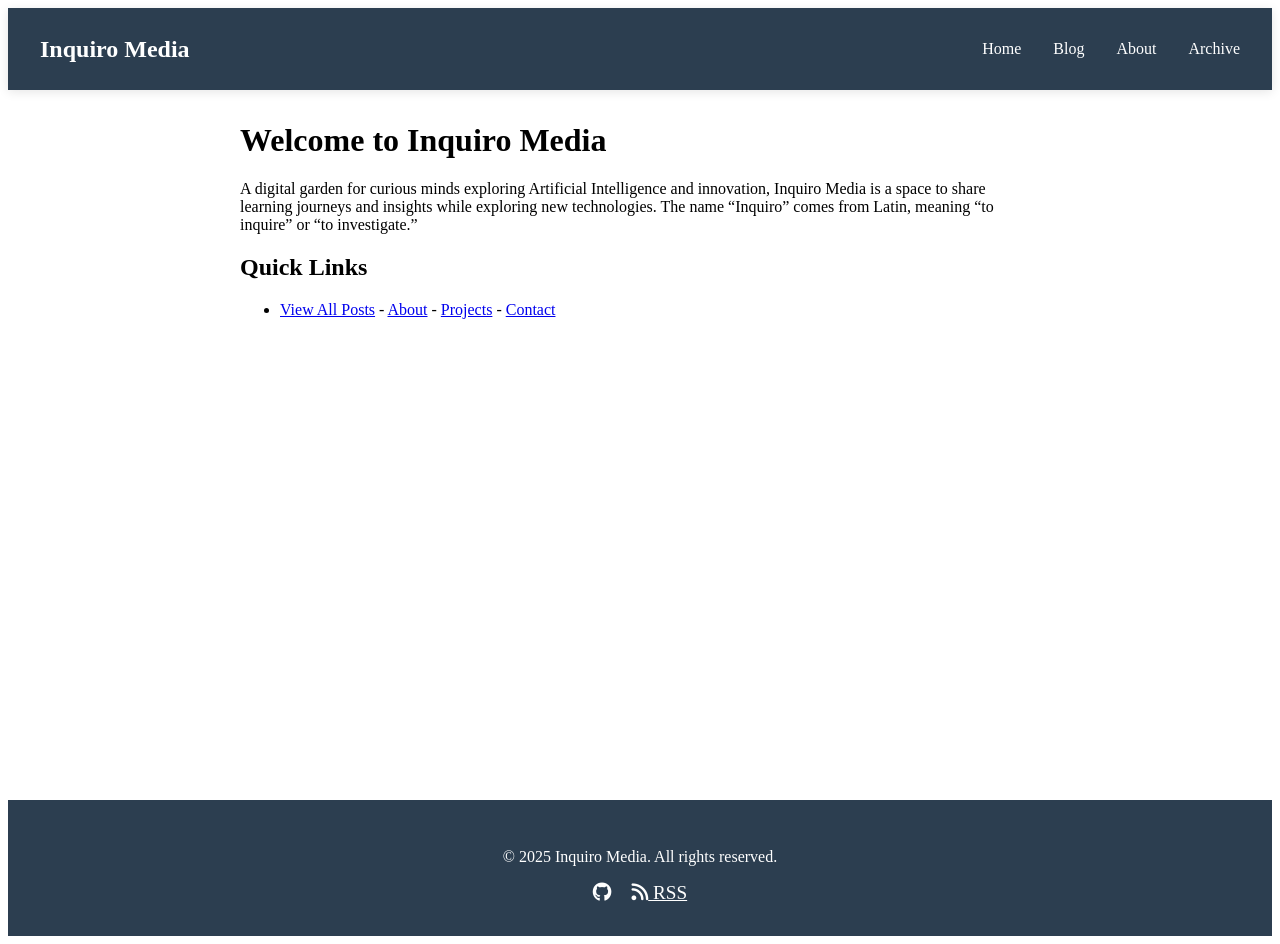
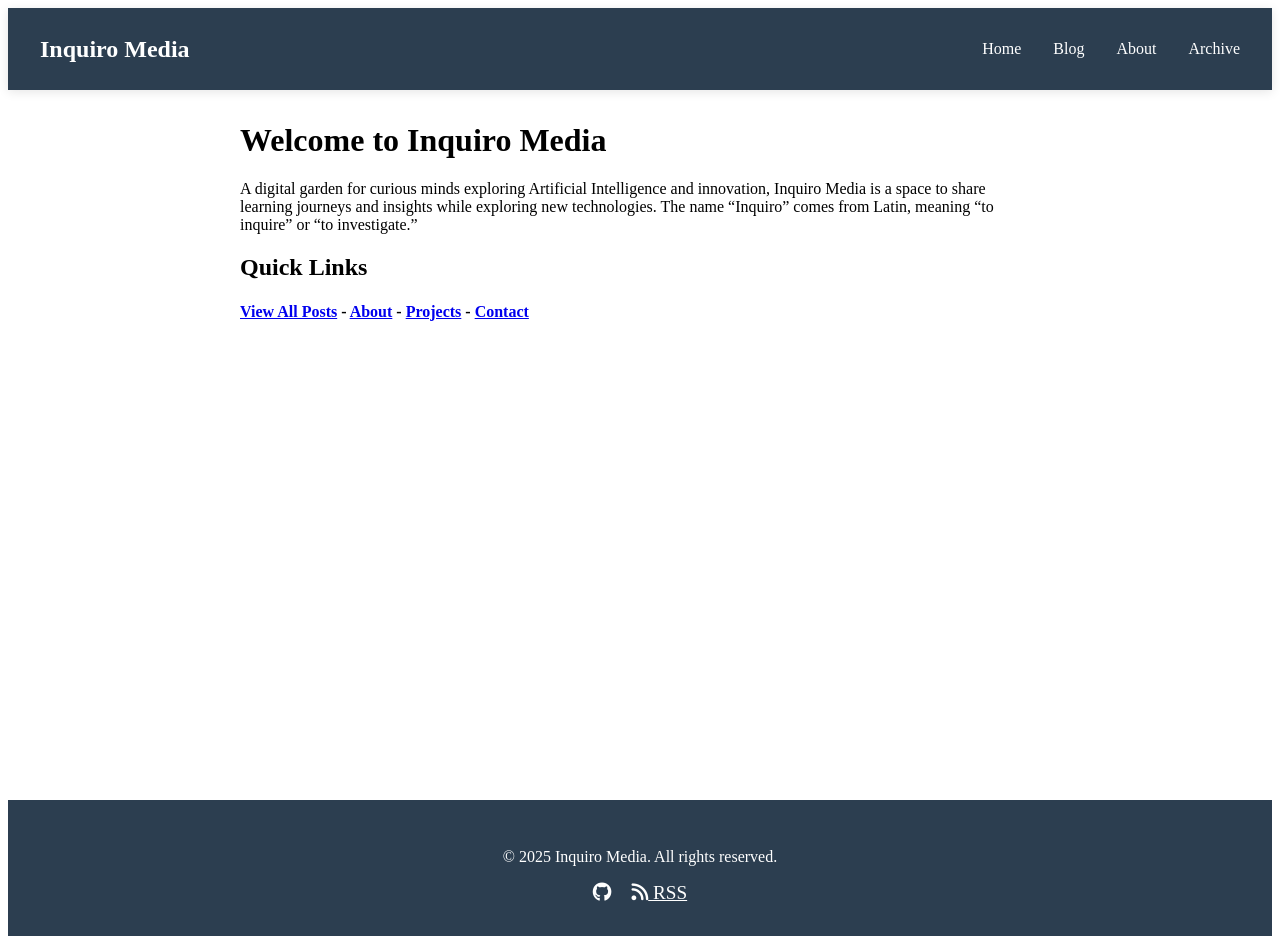
Before and after one commit to faisalmrasul/inquiro-media, a Jekyll site: the page built from index.md, in a window 1280 px wide. Built offline with Jekyll 4.4.1, drawn with Linux system fonts in a browser that asks for light colours.

```diff
--- a/index.md
+++ b/index.md
@@ -8,4 +8,4 @@ title: "Inquiro Media"
 A digital garden for curious minds exploring Artificial Intelligence and innovation, Inquiro Media is a space to share learning journeys and insights while exploring new technologies. The name "Inquiro" comes from Latin, meaning "to inquire" or "to investigate."
 
 ## Quick Links
-- [View All Posts](/inquiro-media/blog) - [About](/inquiro-media/about) - [Projects](/inquiro-media/projects) - [Contact](/inquiro-media/contact)
+#### [View All Posts](/inquiro-media/blog) - [About](/inquiro-media/about) - [Projects](/inquiro-media/projects) - [Contact](/inquiro-media/contact)
```
